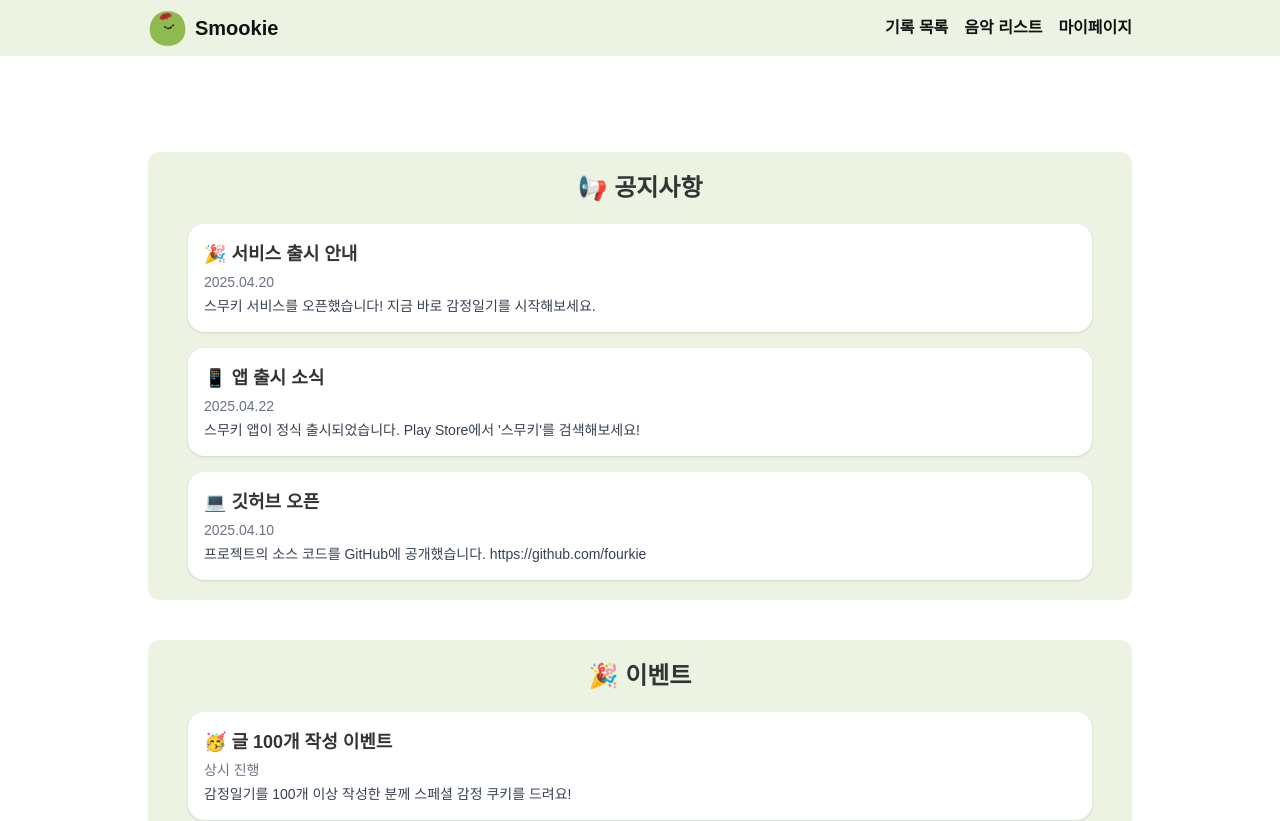
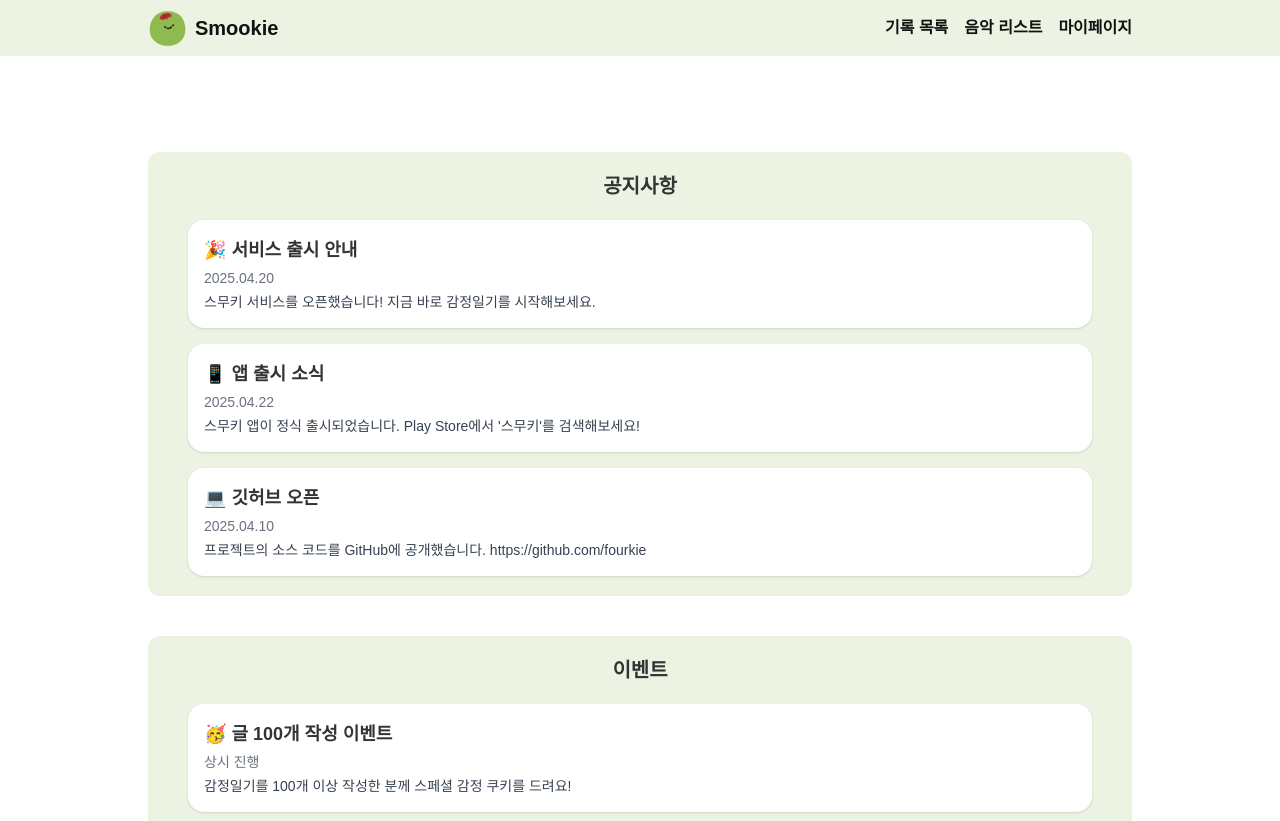
Before and after one commit to fourkie/fourkie, a Next.js app: page /notice in a window 1280 px wide. Shown: the top 821 px of the page. Built offline with nearby package versions, Linux system fonts and the light colour scheme; no server answers; a web font is replaced by a local one.

Commit message:
fix: 검색바가 헤더에 가려지는 문제 해결

```diff
--- a/src/app/friends/page.tsx
+++ b/src/app/friends/page.tsx
@@ -12,6 +12,10 @@ import FriendsSearchInput from "./components/friend-search-input";
 import { SelectedUserType } from "./type";
 
 const Friends = () => {
+  useEffect(() => {
+    window.scrollTo(0, 0);
+  }, []);
+
   useEffect(() => {
     const checkUser = async () => {
       const supabaseServer = createClient();
@@ -33,7 +37,7 @@ const Friends = () => {
   const { data: nickname, error } = useGetUserNicknameQuery();
 
   return (
-    <div className="min-h-screen space-y-2 bg-white px-4 pt-[72px]">
+    <div className="space-y-2 bg-white">
       {/* 유저 검색창 */}
       <FriendsSearchInput
         searchKeyword={searchKeyword}
--- a/src/app/notice/page.tsx
+++ b/src/app/notice/page.tsx
@@ -50,7 +50,7 @@ const events: NoticeItem[] = [
 const NoticePage = () => {
   const renderList = (title: string, items: NoticeItem[]) => (
     <section className="mb-10 w-full rounded-xl bg-primary-50 px-10 py-5">
-      <strong className="mb-5 flex w-full justify-center text-2xl font-bold">
+      <strong className="mb-5 flex w-full justify-center text-xl">
         {title}
       </strong>
       <div className="grid gap-4">
@@ -72,8 +72,8 @@ const NoticePage = () => {
 
   return (
     <main className="mx-auto min-w-[360px] max-w-[1024px] text-grey-7">
-      {renderList("📢 공지사항", notices)}
-      {renderList("🎉 이벤트", events)}
+      {renderList("공지사항", notices)}
+      {renderList("이벤트", events)}
     </main>
   );
 };
```
